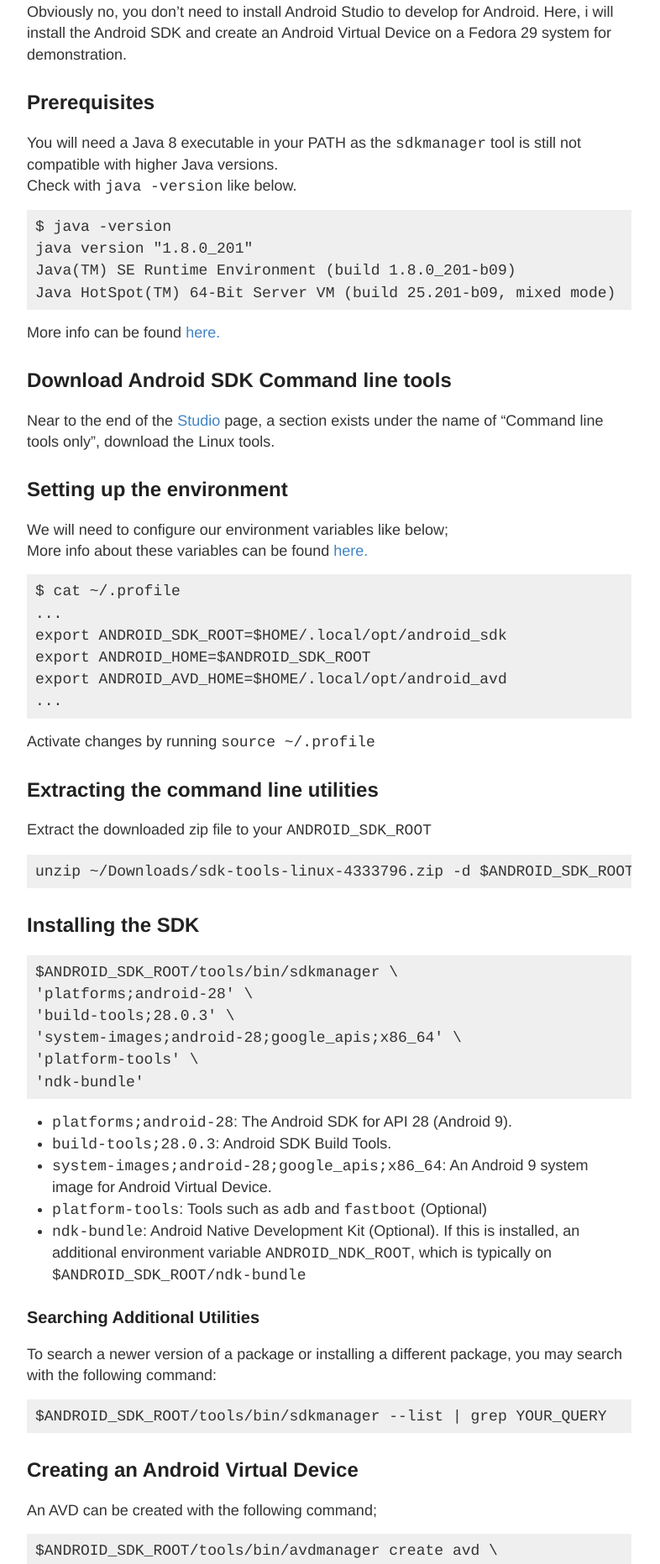
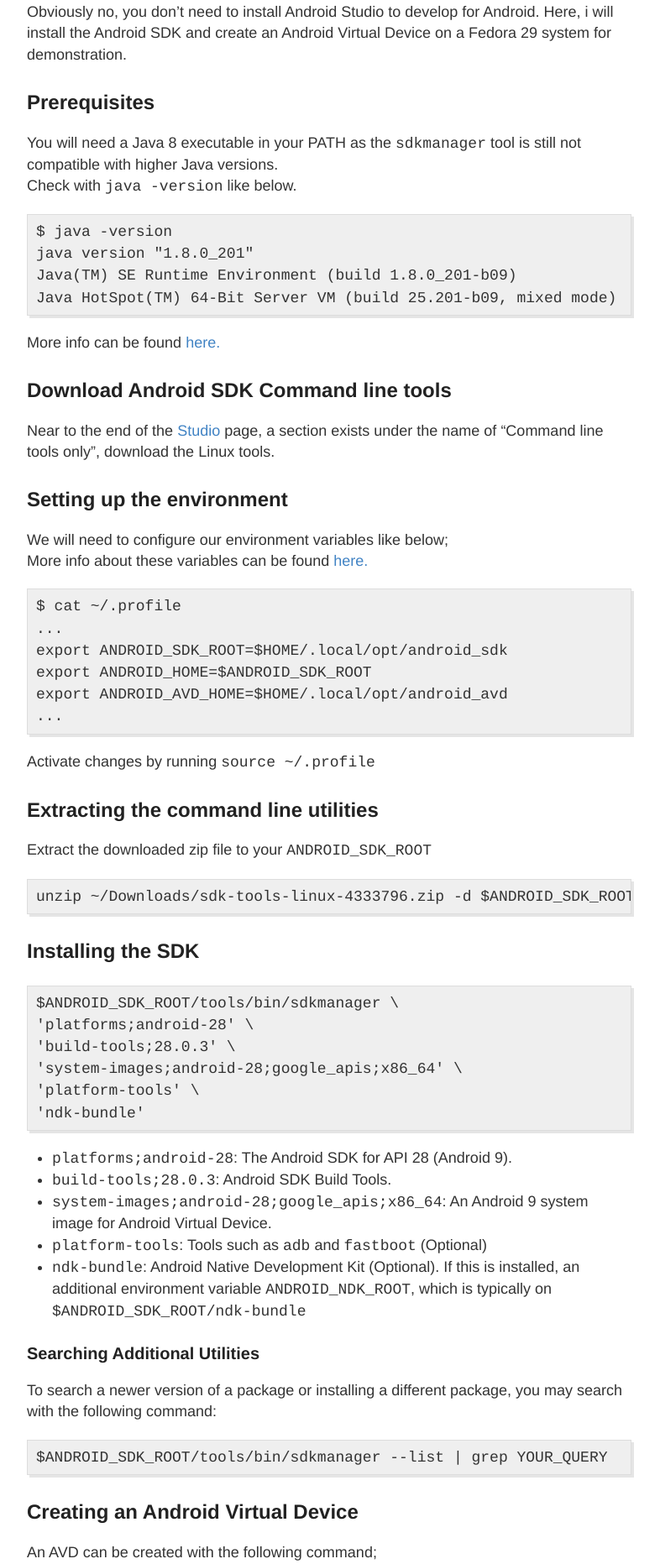
Before and after one commit to glacion/glacion.github.io, a Jekyll site: the page built from _posts/2019-04-06-AVD.md, in a window 1280 px wide. Shown: the part 319-2182 px from the top of the page at 84% size, without its empty margins (248-1034 px from the left). Built offline with Jekyll 4.4.1, drawn with Linux system fonts in a browser that asks for light colours; comment, search, counter and statistics services are not loaded.

Commit message:
Update _highlights.scss

```diff
--- a/_sass/_highlights.scss
+++ b/_sass/_highlights.scss
@@ -6,13 +6,8 @@ pre.highlight {
   -moz-box-shadow: 3px 3px rgba(0,0,0,0.1);
   -webkit-box-shadow: 3px 3px rgba(0,0,0,0.1);
   box-shadow: 3px 3px rgba(0,0,0,0.1);
-  margin: 0px 0 0px 0;
+  margin: 20px 0 20px 0;
   overflow: auto;
-}
-
-.highlight .highlight {
-  border: none;
-  box-shadow: none;
 }
 
 code {
```
